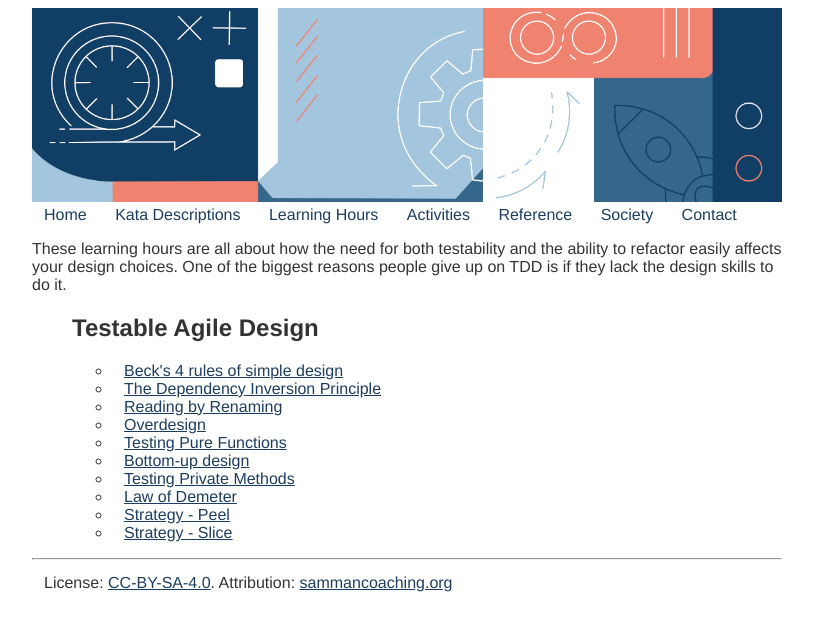
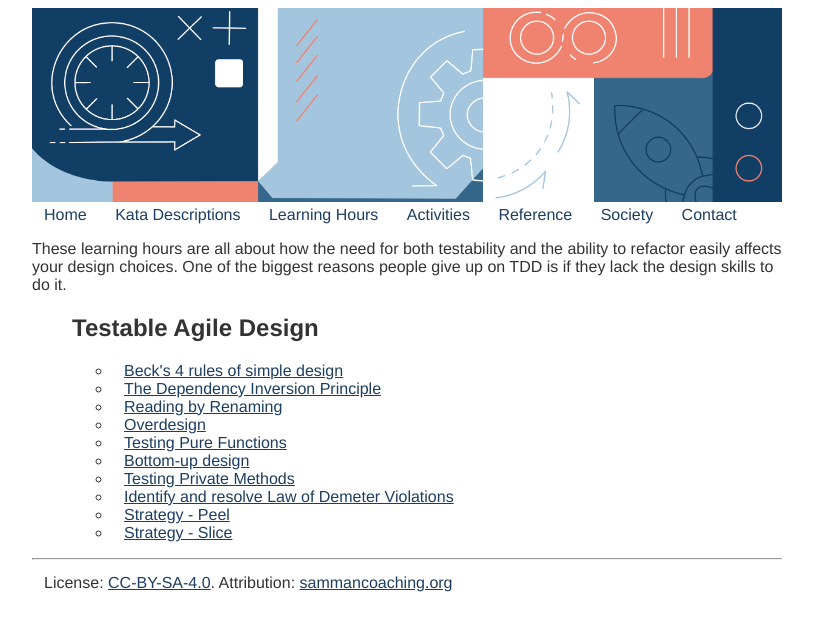
Before and after one commit to sammancoaching/website, a Jekyll site: the page built from learning_hours/testable_design.md, in a window 1280 px wide. Shown: the top 631 px of the page, without its empty margins (233-1046 px from the left). Built offline with Jekyll 4.4.1, drawn with Linux system fonts in a browser that asks for light colours.

Commit message:
Make name of gregors LoD Learning Hour more specific

```diff
--- a/_learning_hours/testable_design/law_of_demeter.md
+++ b/_learning_hours/testable_design/law_of_demeter.md
@@ -1,7 +1,7 @@
 ---
 theme: testable_design
-name: law_of_demeter
-title: Law of Demeter
+name: identify_and_resolve_law_of_demeter_violations
+title: Identify and resolve Law of Demeter Violations
 kata: fantasy_battle
 difficulty: 3
 author: gregorriegler
```
